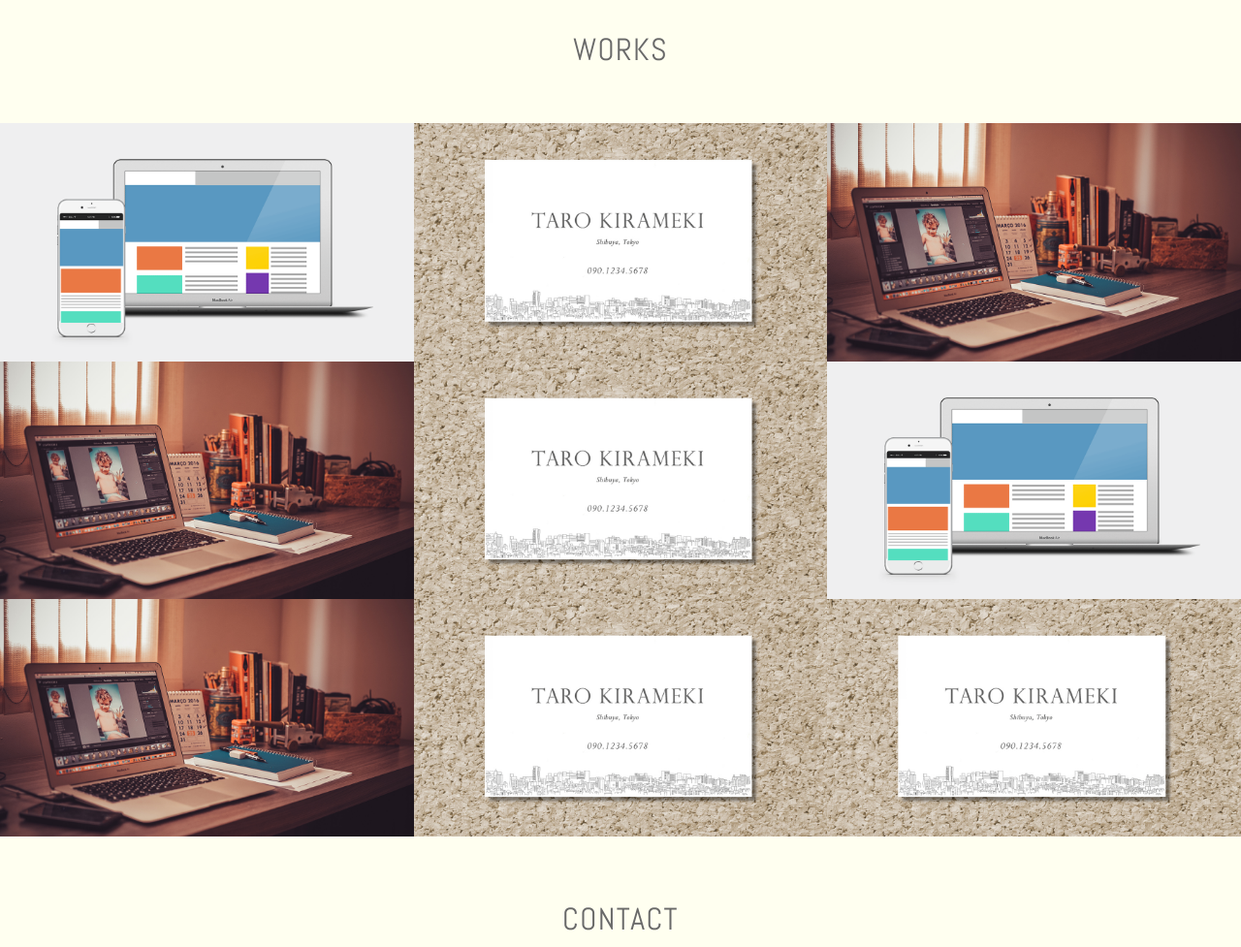
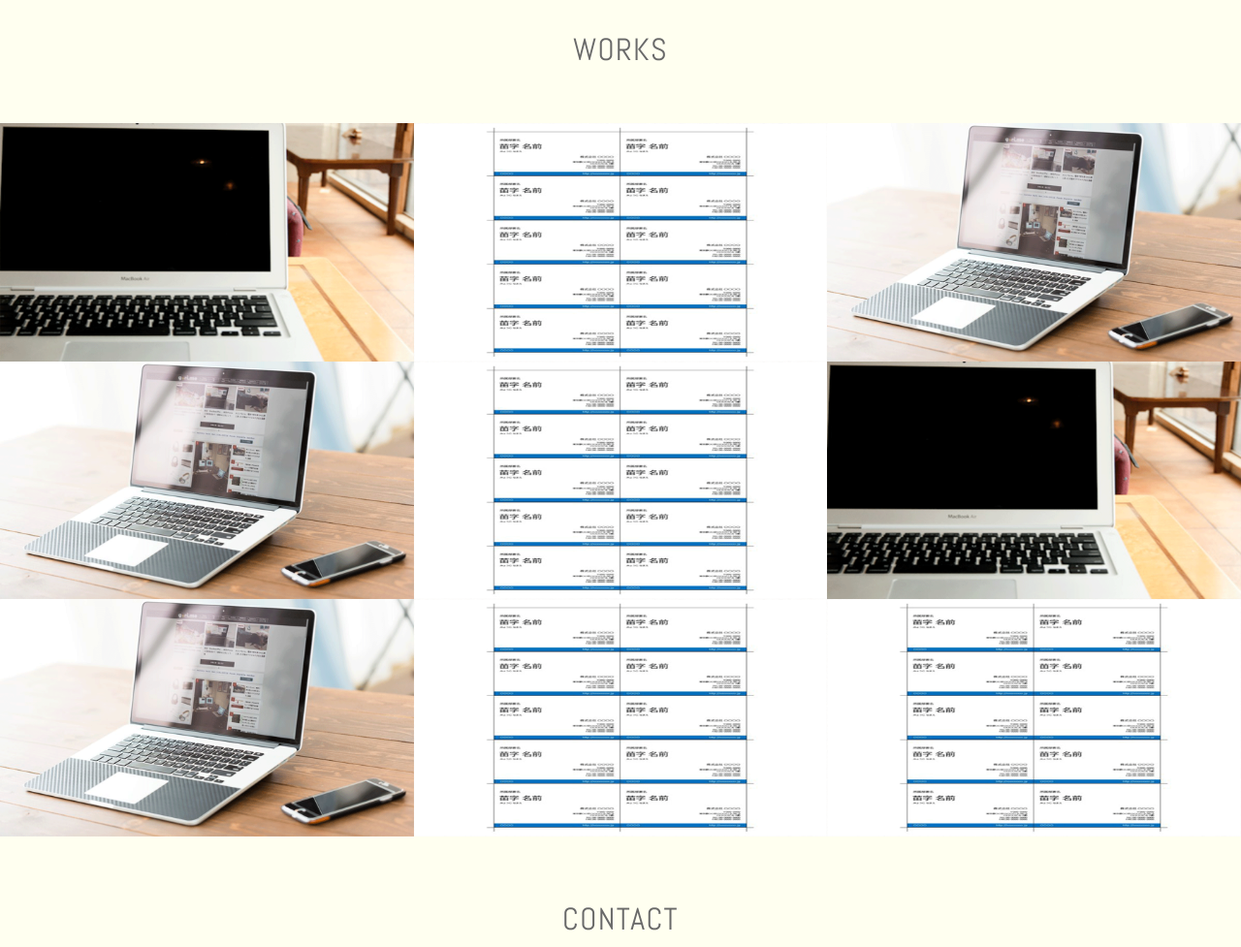
Before and after one commit to tomokaonoda/tomokaonoda.github.io, a plain HTML site: page index.html in a window 1280 px wide. Shown: the part 1020-1997 px from the top of the page at 97% size. Drawn offline with nearby package versions, Linux system fonts and the light colour scheme.

Commit message:
コミット

```diff
--- a/index.html
+++ b/index.html
@@ -15,7 +15,7 @@
             <a href="#contact" class="button-contact"><i aria-label="お問い合わせ" class="fa fa-envelope-o"></i></a>
             <div class="profile">
                 <h1 class="site-title able uppercase text-center">Web Designer <span>Tomoka Onoda</span></h1>
-            <img src="./images/img_profile.jpg" alt="プロフィール写真" width="140" height="140" class="block-center profile-icon">
+            <img src="./images/ajisai_sepia_03.png" alt="プロフィール写真" class="block-center profile-icon" height="140" width="140">
                 <p>神奈川在住のWebデザイナー、小野田智香です。前職は医療系で全く別の分野でしたが、現在オンラインスクールでWeb制作について学び、子育てとの両立を目指し在宅での仕事ができるように勉強中です。</p>
             </div>
         </header>
@@ -44,7 +44,7 @@
             <h2 class="text-center">Works</h2>
             <div class="works-box">
                 <a href="#">
-                    <img src="./images/img_work_site.png" alt="株式会社きらめき コーポレートサイト様 Webサイトデザイン">
+                    <img src="./images/img_work01.png" alt="株式会社きらめき コーポレートサイト様 Webサイトデザイン">
                     <div class="works-box-inner">
                     <div class="text-center">
                             <h3>株式会社きらめき コーポレートサイト</h3>
@@ -56,7 +56,7 @@
             </div>
             <div class="works-box">
                 <a href="#">
-                    <img src="./images/img_work_card.jpg" alt="小野田智香様 名刺デザイン">
+                    <img src="./images/img_work02.png" alt="小野田智香様 名刺デザイン">
                     <div class="works-box-inner">
                         <div class="text-center">
                             <h3>小野田智香様 名刺</h3>
@@ -68,7 +68,7 @@
             </div>
             <div class="works-box">
                 <a href="#">
-                    <img src="./images/img_work_blog.jpg" alt="WordPressオリジナルテーマ">
+                    <img src="./images/img_work03.png" alt="WordPressオリジナルテーマ">
                     <div class="works-box-inner">
                     <div class="text-center">
                             <h3>ブログデザイン</h3>
@@ -80,7 +80,7 @@
             </div>
             <div class="works-box">
                 <a href="#">
-                    <img src="./images/img_work_blog.jpg" alt="WordPressオリジナルテーマ">
+                    <img src="./images/img_work03.png" alt="WordPressオリジナルテーマ">
                     <div class="works-box-inner">
                 <div class="text-center">
                             <h3>ブログデザイン</h3>
@@ -92,7 +92,7 @@
             </div>
             <div class="works-box">
                 <a href="#">
-                    <img src="./images/img_work_card.jpg" alt="小野田智香様 名刺デザイン">
+                    <img src="./images/img_work02.png" alt="小野田智香様 名刺デザイン">
                     <div class="works-box-inner">
                         <div class="text-center">
                             <h3>小野田智香様 名刺</h3>
@@ -104,7 +104,7 @@
             </div>
             <div class="works-box">
                 <a href="#">
-                    <img src="./images/img_work_site.png" alt="株式会社きらめき コーポレートサイト様 Webサイトデザイン">
+                    <img src="./images/img_work01.png" alt="株式会社きらめき コーポレートサイト様 Webサイトデザイン">
                     <div class="works-box-inner">
                     <div class="text-center">
                             <h3>株式会社きらめき コーポレートサイト</h3>
@@ -116,7 +116,7 @@
             </div>
              <div class="works-box">
                 <a href="#">
-                    <img src="./images/img_work_blog.jpg" alt="WordPressオリジナルテーマ">
+                    <img src="./images/img_work03.png" alt="WordPressオリジナルテーマ">
                     <div class="works-box-inner">
                     <div class="text-center">
                             <h3>ブログデザイン</h3>
@@ -128,7 +128,7 @@
             </div>
             <div class="works-box">
                 <a href="#">
-                    <img src="./images/img_work_card.jpg" alt="小野田智香様 名刺デザイン">
+                    <img src="./images/img_work02.png" alt="小野田智香様 名刺デザイン">
                     <div class="works-box-inner">
                         <div class="text-center">
                             <h3>小野田智香様 名刺</h3>
@@ -140,7 +140,7 @@
             </div>
             <div class="works-box">
                 <a href="#">
-                    <img src="./images/img_work_card.jpg" alt="小野田智香様 名刺デザイン">
+                    <img src="./images/img_work02.png" alt="小野田智香様 名刺デザイン">
                     <div class="works-box-inner">
                         <div class="text-center">
                             <h3>小野田智香様 名刺</h3>
```
Also changed, not shown: images/ajisai_sepia.jpg (added), images/ajisai_sepia_03.png (added), images/illust.jpg (added), images/img_work01.png (added), images/img_work02.png (added), images/img_work03.png (added), images/img_work_card.jpg (deleted), images/photo.jpg (added), images/web.jpg (added), images/works.jpg (added), 1 other file.
